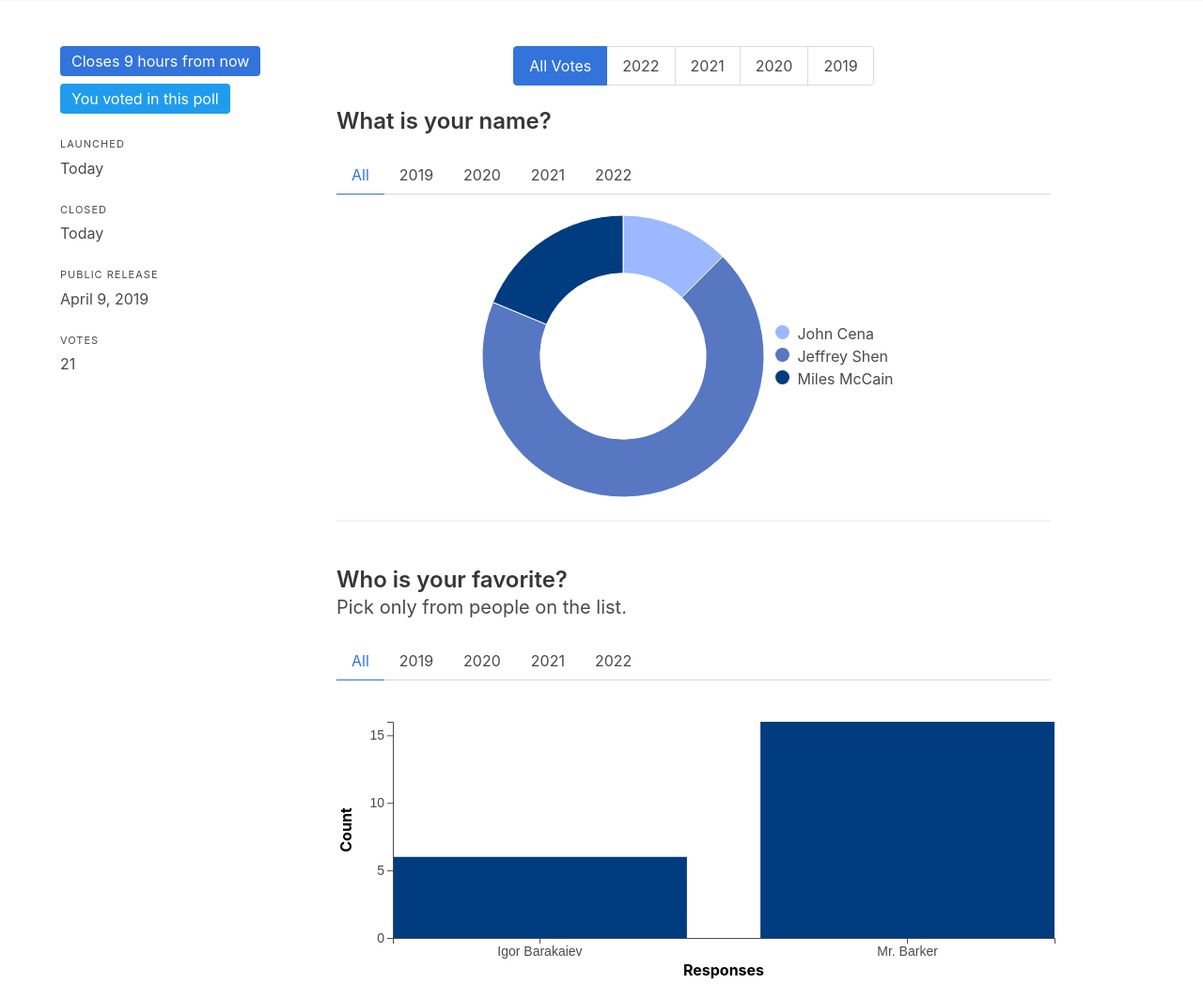
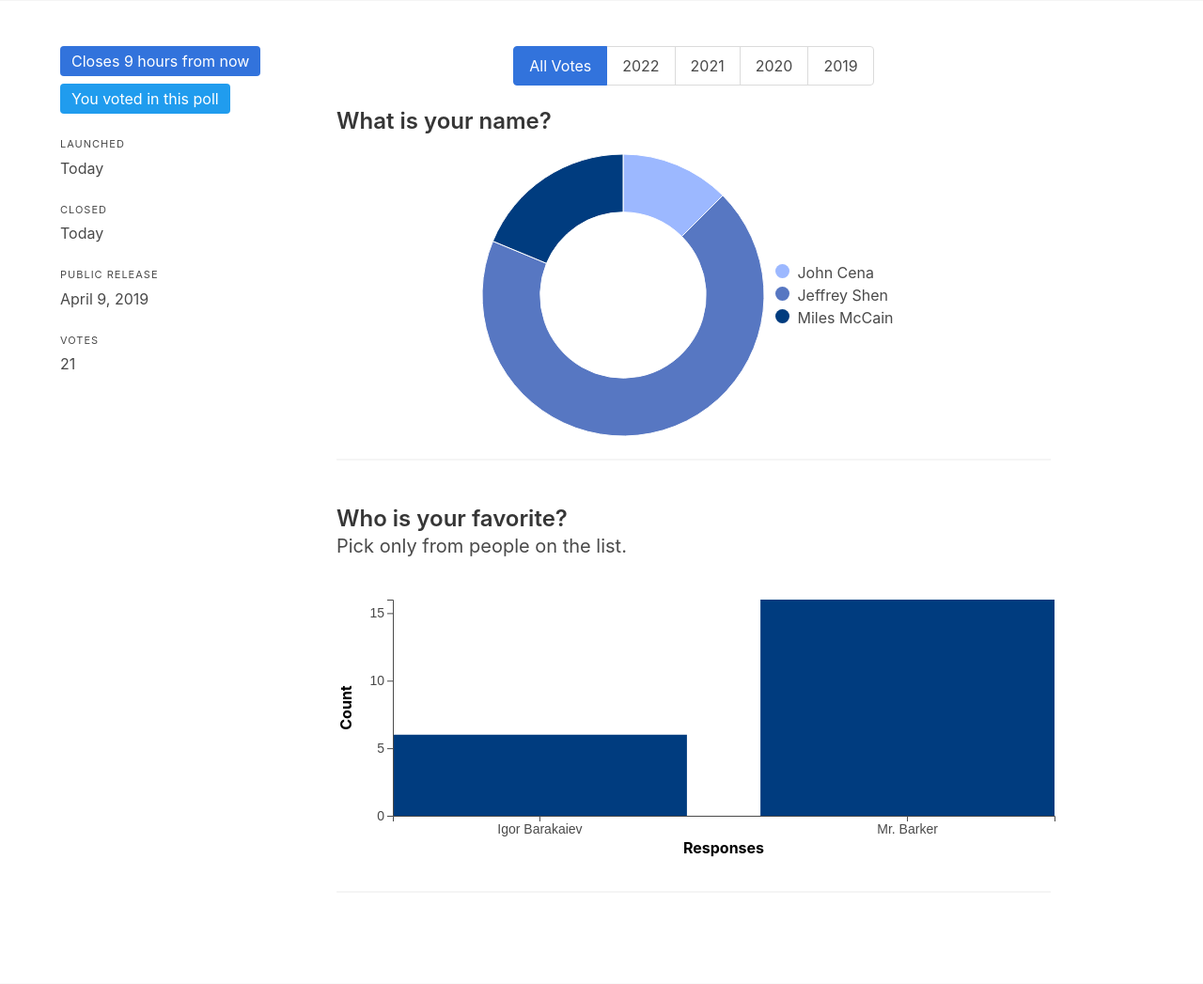
Before and after one commit to pollpa/PollPA, a Django app: page /poll/2/?filter=all in a window 1280 px wide. Shown: the part 228-1275 px from the top of the page at 94% size. Run offline with Django 3.2, Linux system fonts and the light colour scheme; a user stored in the database is signed in; data comes from the database, SQL or seed files in the repository; some libraries are stand-ins or nearby versions.

Commit message:
merge filtering

```diff
--- a/pollpa/polls/static/polls/JS/poll.js
+++ b/pollpa/polls/static/polls/JS/poll.js
@@ -208,31 +208,6 @@ drawPieCharts();
 drawBinarySliders();
 
 /*
-  FILTER DATA
-*/
-
-function filterData(current, parent, flag){
-  // Set active
-  d3.select(current.parentNode).selectAll("*").classed("is-active", false);
-  d3.select(current).classed("is-active", true);
-
-  var chart = d3.select(parent),
-      chartType = chart.attr("class").split(" ")[0];
-
-  switch(chartType){
-    case "bar-chart":
-      drawBarChart(parent, data);
-      break;
-    case "binary-slider":
-      drawBinarySlider(parent, data);
-      break;
-    case "pie-chart":
-      drawPieChart(parent, data);
-      break;
-  }
-}
-
-/*
   RESIZE
 */
 
--- a/pollpa/polls/templates/polls/graphs/bar.html
+++ b/pollpa/polls/templates/polls/graphs/bar.html
@@ -1,5 +1,4 @@
 <div class = "bar-chart chart" data-values = "{{data}}" data-xlabel = "{{xlabel}}" data-ylabel = "{{ylabel}}">
-  {% include "polls/graphs/tabs.html" %}
   <svg></svg>
   <div class = "tooltip is-hidden"></div>
 </div>
--- a/pollpa/polls/templates/polls/graphs/binary-slider.html
+++ b/pollpa/polls/templates/polls/graphs/binary-slider.html
@@ -1,5 +1,4 @@
 <div class = "binary-slider chart" data-values = "{{data}}">
-  {% include "polls/graphs/tabs.html" %}
   <div class = "half yes-half"></div>
   <div class = "half no-half"></div>
 </div>
--- a/pollpa/polls/templates/polls/graphs/pie.html
+++ b/pollpa/polls/templates/polls/graphs/pie.html
@@ -1,5 +1,4 @@
 <div class = "pie-chart chart" data-values = "{{data}}" data-ylabel = "{{ylabel}}">
-  {% include "polls/graphs/tabs.html" %}
   <div class = "columns is-vcentered is-centered">
     <svg class = "column is-narrow"></svg>
     <div class = "pie-label column is-narrow"></div>
--- a/pollpa/polls/templates/polls/graphs/tabs.html
+++ /dev/null
@@ -1,9 +0,0 @@
-<div class="tabs">
-  <ul>
-    <li class="is-active" onclick = "filterData(this, this.parentNode.parentNode.parentNode, 'all')"><a>All</a></li>
-    <li onclick = "filterData(this, this.parentNode.parentNode.parentNode, '2019')"><a>2019</a></li>
-    <li onclick = "filterData(this, this.parentNode.parentNode.parentNode, '2020')"><a>2020</a></li>
-    <li onclick = "filterData(this, this.parentNode.parentNode.parentNode, '2021')"><a>2021</a></li>
-    <li onclick = "filterData(this, this.parentNode.parentNode.parentNode, '2022')"><a>2022</a></li>
-  </ul>
-</div>
```
